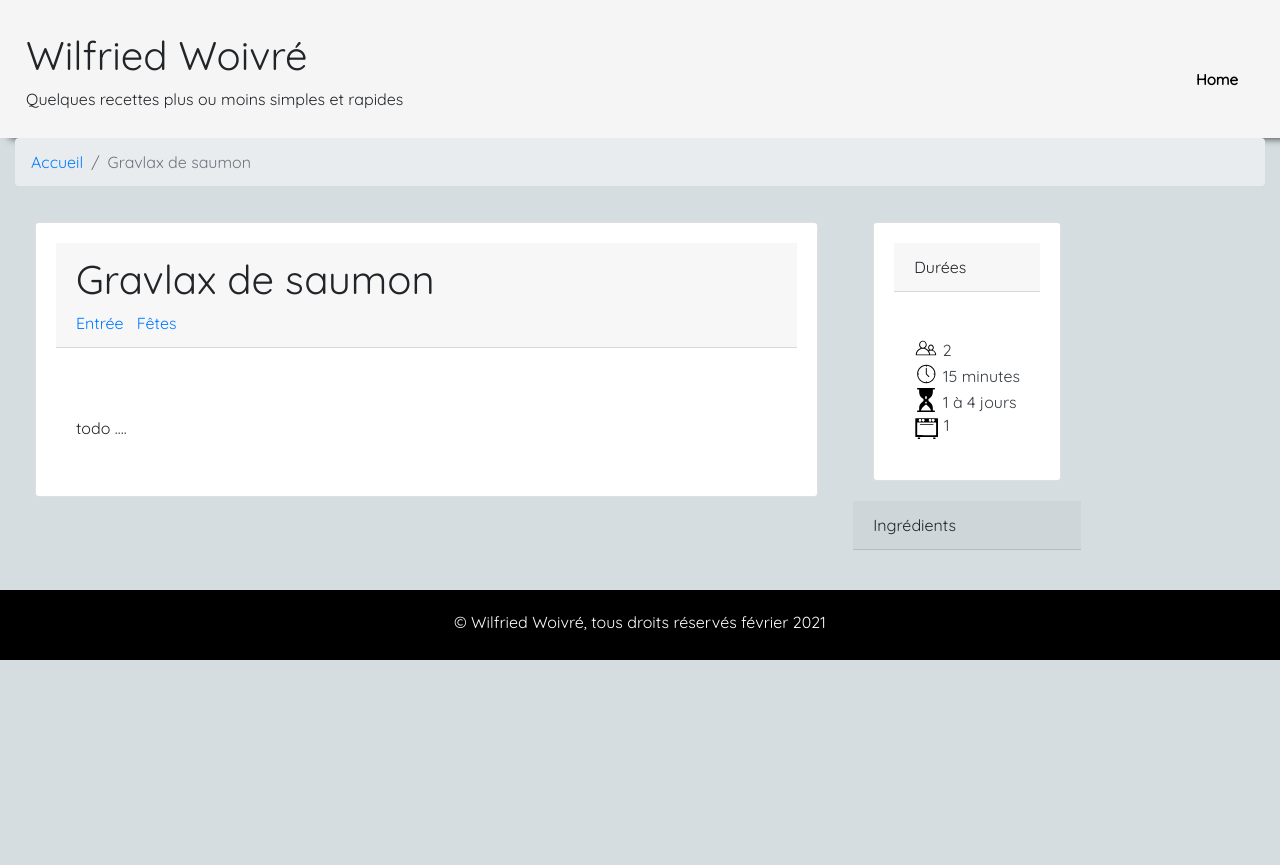
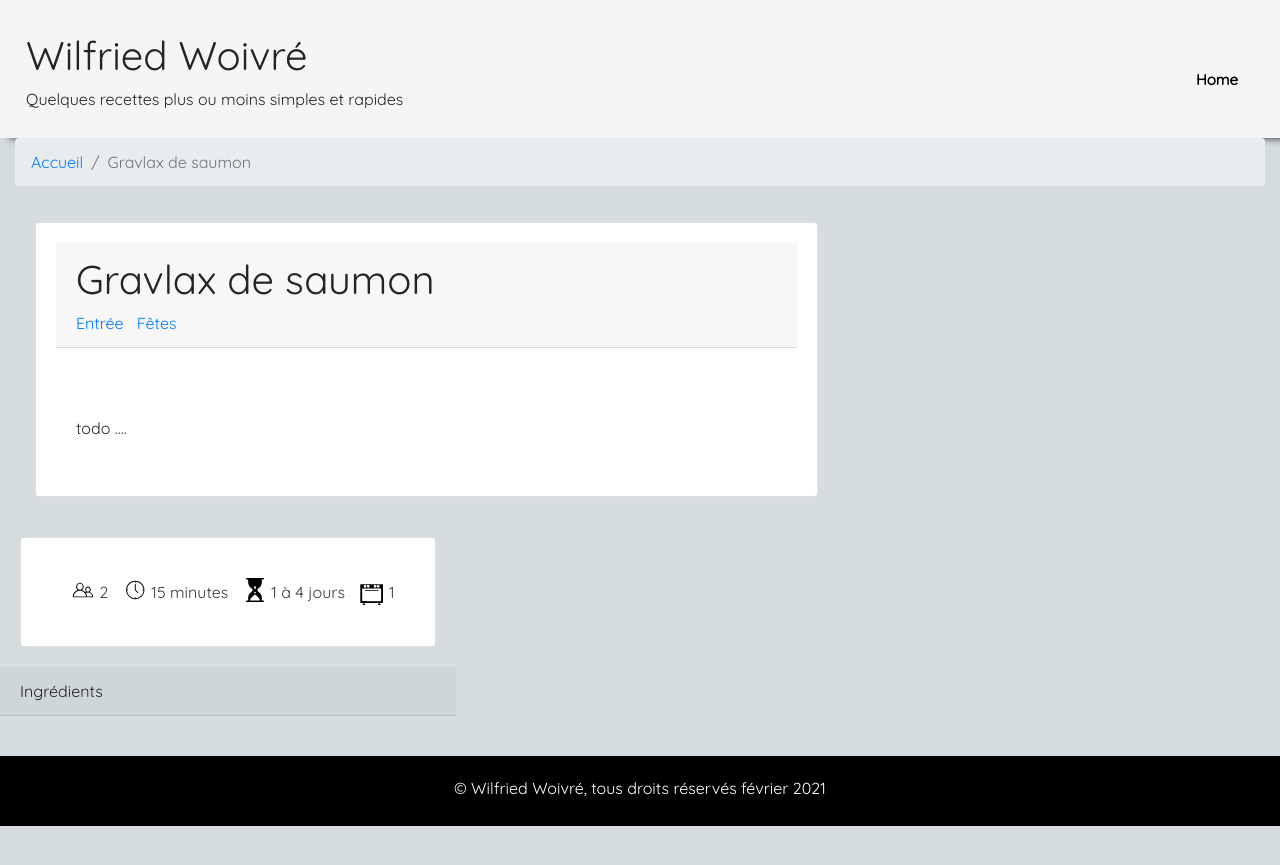
Before and after one commit to wilfriedwoivre/recipes, a Jekyll site: the page built from _posts/2021-02-10-gravlax-de-saumon.md, in a window 1280 px wide. Shown: the top 865 px of the page. Built offline with Jekyll 4.4.1, drawn with Linux system fonts in a browser that asks for light colours; nearby versions of some CDN libraries.

Commit message:
update css

```diff
--- a/_includes/description.html
+++ b/_includes/description.html
@@ -1,6 +1,5 @@
 <div class="d-none d-lg-block">
         <div class="card">
-            <div class="card-header">Durées</div>
             <div class="card-body text-dark">
                 <ul class="timing">
                     <li>{% include recipes-icon.html icon="people" %}<span>{{ page.recipe.people }}</span></li>
--- a/assets/css/site.css
+++ b/assets/css/site.css
@@ -20,7 +20,15 @@
 .timing {
     list-style: none;
     display: inline;
+    margin:0px;
+    padding:0px;
 }
+
+.timing li {
+    display:inline;
+    margin-left: 10px;
+}
+
 
 .svg-icon-timings {
     width: 24px;
```
